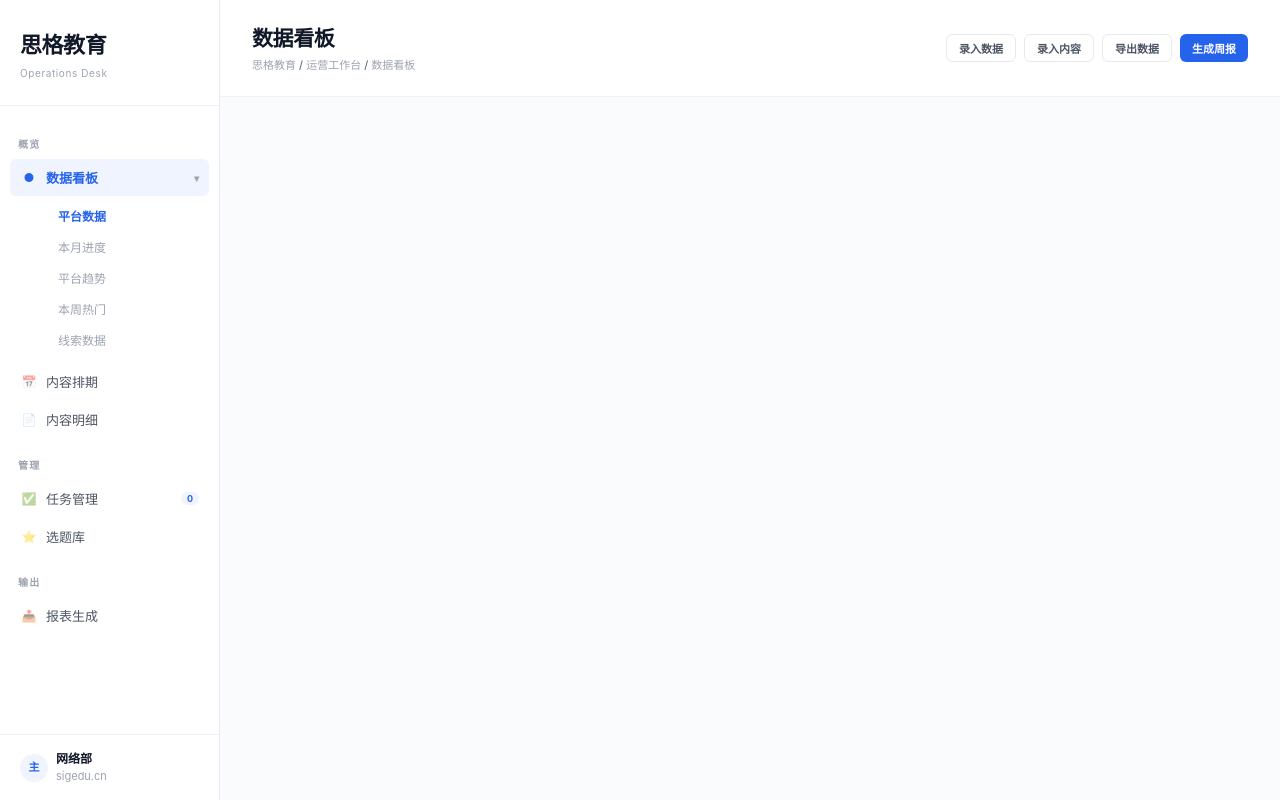
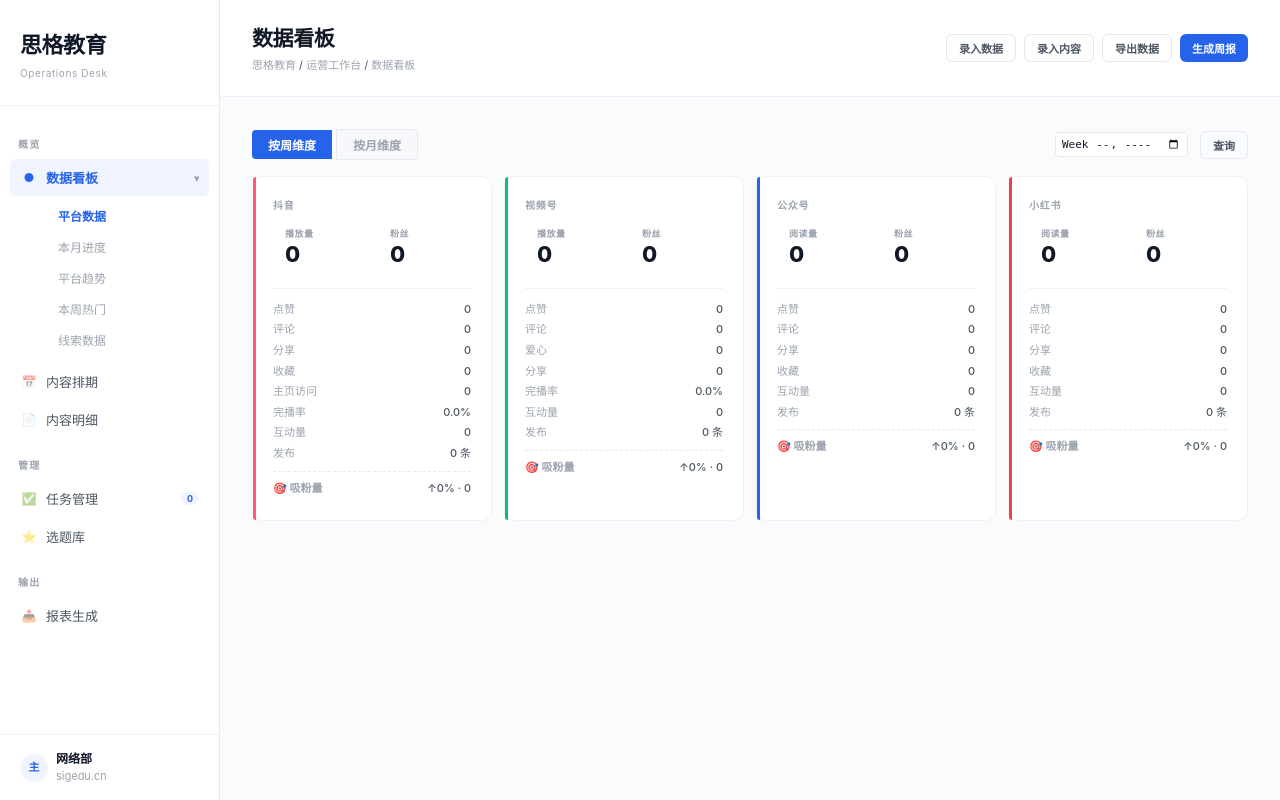
Before and after one commit to yinjichao1/ops-workbench, a FastAPI app: page / in a window 1280 px wide. Run offline with FastAPI, Linux system fonts and the light colour scheme; data that the repository does not hold is empty; some web fonts are replaced.

Commit message:
按月维度加月份选择器+布局自动适配宽度

```diff
--- a/app/static/css/style.css
+++ b/app/static/css/style.css
@@ -172,8 +172,8 @@ body {
 
 /* ===== STAT CARDS ===== */
 .stat-grid { display: grid; gap: 12px; margin-bottom: 28px; }
-.stat-grid.cols-4 { grid-template-columns: repeat(4, 1fr); }
-.stat-grid.cols-3 { grid-template-columns: repeat(3, 1fr); }
+.stat-grid.cols-4 { grid-template-columns: repeat(auto-fit, minmax(210px, 1fr)); }
+.stat-grid.cols-3 { grid-template-columns: repeat(auto-fit, minmax(280px, 1fr)); }
 
 .stat-card {
   background: var(--bg-surface); border: 1px solid var(--border-soft);
--- a/app/static/js/app.js
+++ b/app/static/js/app.js
@@ -72,14 +72,40 @@ function switchOvMode(mode) {
   ovCurrentMode = mode;
   const w = document.getElementById("ov-mode-week");
   const m = document.getElementById("ov-mode-month");
+  const wkP = document.getElementById("ov-week-picker");
+  const moP = document.getElementById("ov-month-picker");
   if (mode === "week") {
     if (w) { w.style.background = "var(--accent)"; w.style.color = "#fff"; w.style.border = "none"; }
     if (m) { m.style.background = "var(--bg-elevated)"; m.style.color = "var(--text-muted)"; m.style.border = "1px solid var(--border)"; }
+    if (wkP) wkP.style.display = "";
+    if (moP) moP.style.display = "none";
   } else {
     if (m) { m.style.background = "var(--accent)"; m.style.color = "#fff"; m.style.border = "none"; }
     if (w) { w.style.background = "var(--bg-elevated)"; w.style.color = "var(--text-muted)"; w.style.border = "1px solid var(--border)"; }
-  }
-  loadDashboard();
+    if (wkP) wkP.style.display = "none";
+    if (moP) moP.style.display = "";
+  }
+  onOvFilterChange();
+}
+
+function onOvFilterChange() {
+  const mode = ovCurrentMode || "week";
+  const wkP = document.getElementById("ov-week-picker");
+  const moP = document.getElementById("ov-month-picker");
+  const lbl = document.getElementById("ov-period-label");
+  let start, end;
+  if (mode === "month" && moP && moP.value) {
+    const parts = moP.value.split("-");
+    start = end = moP.value + "-01";
+    if (lbl) lbl.textContent = `显示 ${parts[0]}年${parts[1]}月`;
+  } else if (wkP && wkP.value) {
+    start = end = wkP.value;
+    if (lbl) lbl.textContent = `显示 ${wkP.value} 周`;
+  } else {
+    loadDashboard();
+    return;
+  }
+  loadDashboard(start, end);
 }
 
 function toggleSubmenu(el) {
--- a/templates/index.html
+++ b/templates/index.html
@@ -74,11 +74,15 @@
     </div>
     <div class="page-body">
       <!-- 区块1: 平台数据 -->
-      <div class="dashtab" id="dashtab-overview">
-      <div style="display:flex;align-items:center;justify-content:space-between;margin-bottom:16px">
-        <div style="display:flex;gap:4px">
+      <div style="display:flex;align-items:center;justify-content:space-between;margin-bottom:16px;flex-wrap:wrap;gap:8px">
+        <div style="display:flex;gap:4px;align-items:center">
           <button class="btn btn-sm" id="ov-mode-week" style="background:var(--accent);color:#fff;border:none;border-radius:4px 0 0 4px;padding:6px 16px;font-size:12px;font-weight:600;cursor:pointer" onclick="switchOvMode('week')">按周维度</button>
           <button class="btn btn-sm" id="ov-mode-month" style="background:var(--bg-elevated);color:var(--text-muted);border:1px solid var(--border);border-radius:0 4px 4px 0;padding:6px 16px;font-size:12px;font-weight:600;cursor:pointer" onclick="switchOvMode('month')">按月维度</button>
+        </div>
+        <div style="display:flex;gap:6px;align-items:center">
+          <input type="week" id="ov-week-picker" style="font-size:11px;padding:4px 6px;border:1px solid var(--border);border-radius:4px;background:var(--bg-surface);color:var(--text-primary)">
+          <input type="month" id="ov-month-picker" style="font-size:11px;padding:4px 6px;border:1px solid var(--border);border-radius:4px;background:var(--bg-surface);color:var(--text-primary);display:none">
+          <span id="ov-period-label" style="font-size:12px;color:var(--text-muted)"></span><button class="btn btn-outline btn-sm" onclick="onOvFilterChange()">查询</button>
         </div>
       </div>
       <div class="stat-grid cols-4" id="overview-grid"></div>
```
